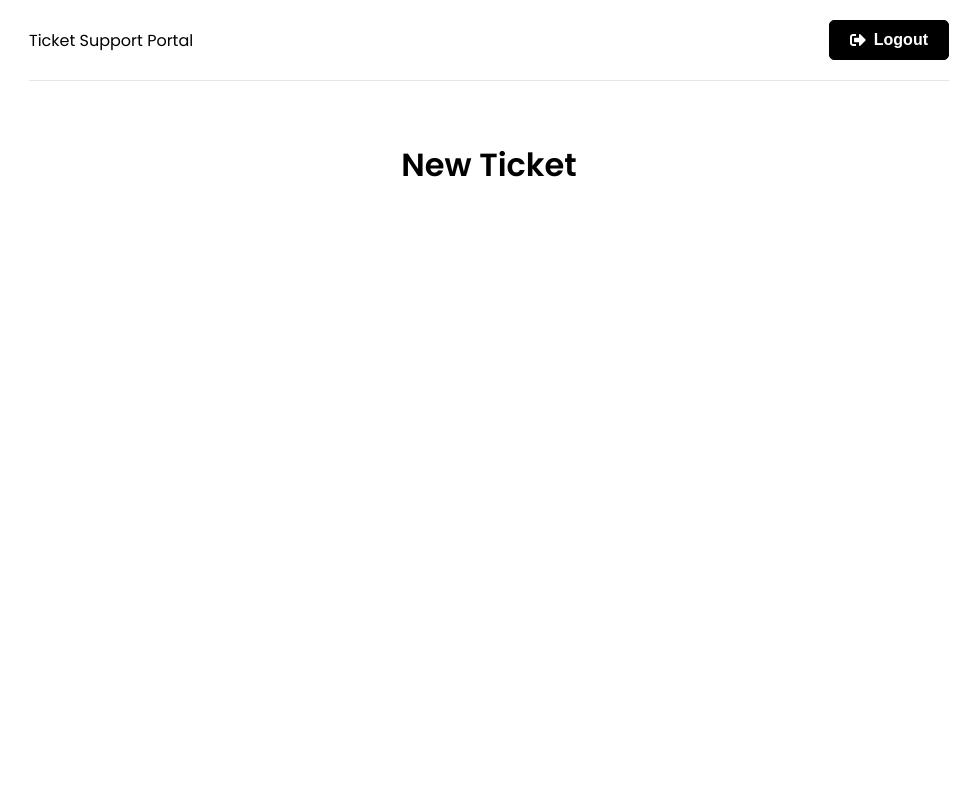
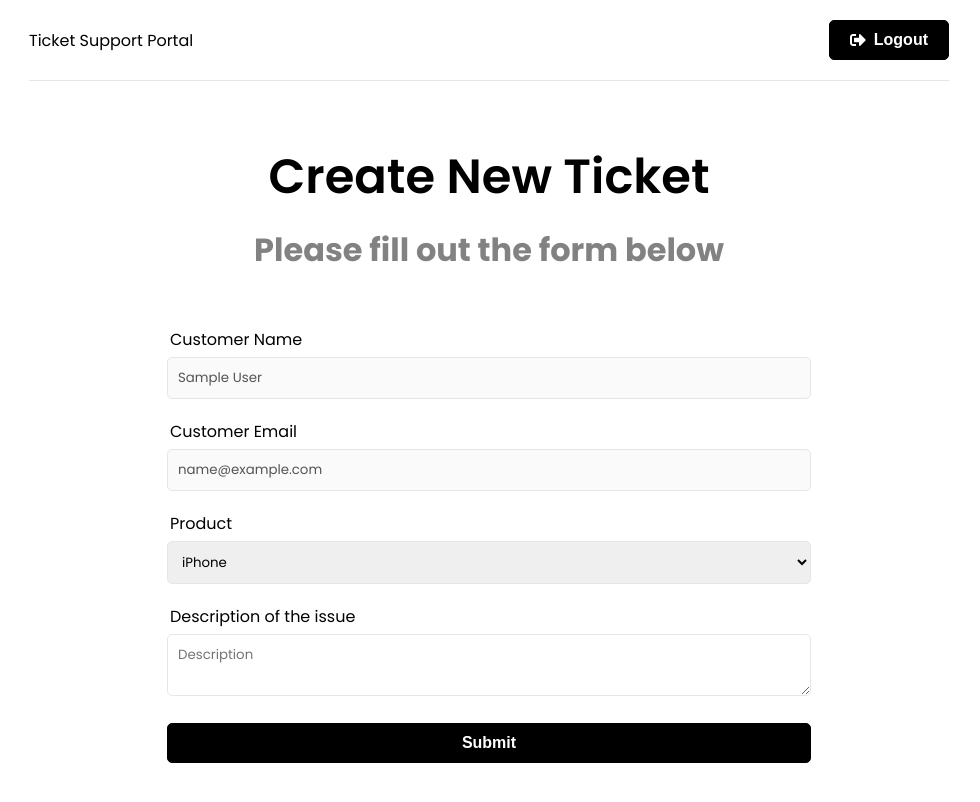
Before and after one commit to rray524/ticket-support, a React (Create React App) app in the folder frontend/: page /new-ticket in a window 1280 px wide. Shown: the top 802 px of the page, without its empty margins (151-1131 px from the left). Built offline with nearby package versions, Linux system fonts and the light colour scheme; sample sign-in values are in the browser's storage.

Commit message:
create new ticket page

```diff
--- a/frontend/src/pages/NewTicket.jsx
+++ b/frontend/src/pages/NewTicket.jsx
@@ -1,10 +1,66 @@
-import React from 'react';
+import React, { useState } from 'react';
+import { useSelector } from 'react-redux';
 
 const NewTicket = () => {
+    const { user } = useSelector((state) => state.auth)
+    const [name] = useState(user.name)
+    const [email] = useState(user.email)
+    const [product, setProduct] = useState('')
+    const [description, setDescription] = useState('')
+
+    const onSubmit = (e) => {
+        e.preventDefault()
+    }
+
     return (
-        <div>
-            <h1>New Ticket</h1>
-        </div>
+        <>
+            <section className='heading'>
+                <h1>Create New Ticket</h1>
+                <p>Please fill out the form below</p>
+            </section>
+
+            <section className='form'>
+                <div className='form-group'>
+                    <label htmlFor='name'>Customer Name</label>
+                    <input type='text' className='form-control' value={name} disabled />
+                </div>
+                <div className='form-group'>
+                    <label htmlFor='email'>Customer Email</label>
+                    <input type='text' className='form-control' value={email} disabled />
+                </div>
+                <form onSubmit={onSubmit}>
+                    <div className='form-group'>
+                        <label htmlFor='product'>Product</label>
+                        <select
+                            name='product'
+                            id='product'
+                            value={product}
+                            onChange={(e) => setProduct(e.target.value)}
+                        >
+                            <option value='iPhone'>iPhone</option>
+                            <option value='Macbook Pro'>Macbook Pro</option>
+                            <option value='iMac'>iMac</option>
+                            <option value='iPad'>iPad</option>
+                        </select>
+                    </div>
+                    <div className='form-group'>
+                        <label htmlFor='description'>Description of the issue</label>
+                        <textarea
+                            name='description'
+                            id='description'
+                            className='form-control'
+                            placeholder='Description'
+                            value={description}
+                            onChange={(e) => setDescription(e.target.value)}
+                        ></textarea>
+                    </div>
+                    <div className='form-group'>
+                        <button className='btn btn-block'>Submit</button>
+                    </div>
+                </form>
+                <br /><br />
+            </section>
+        </>
     );
 };
 
```
